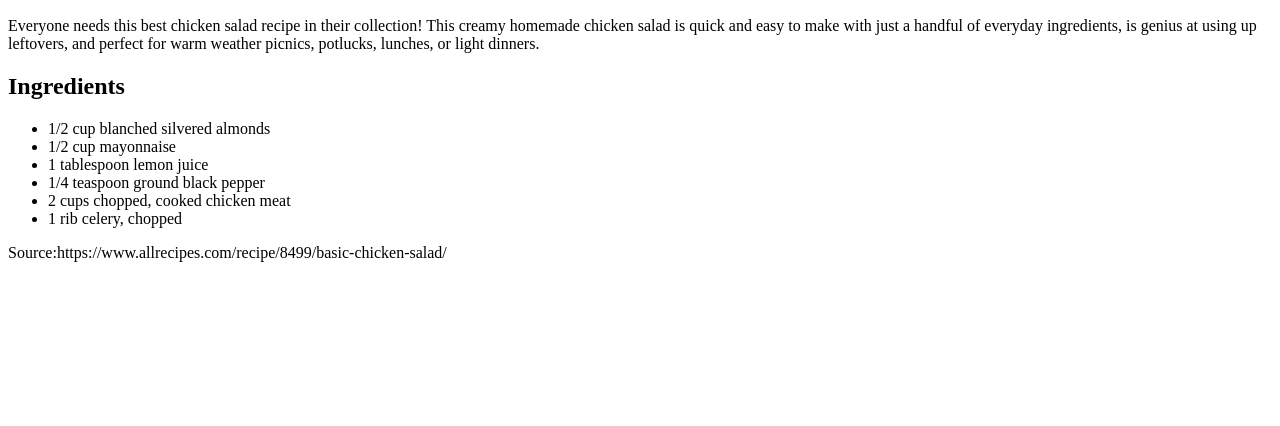
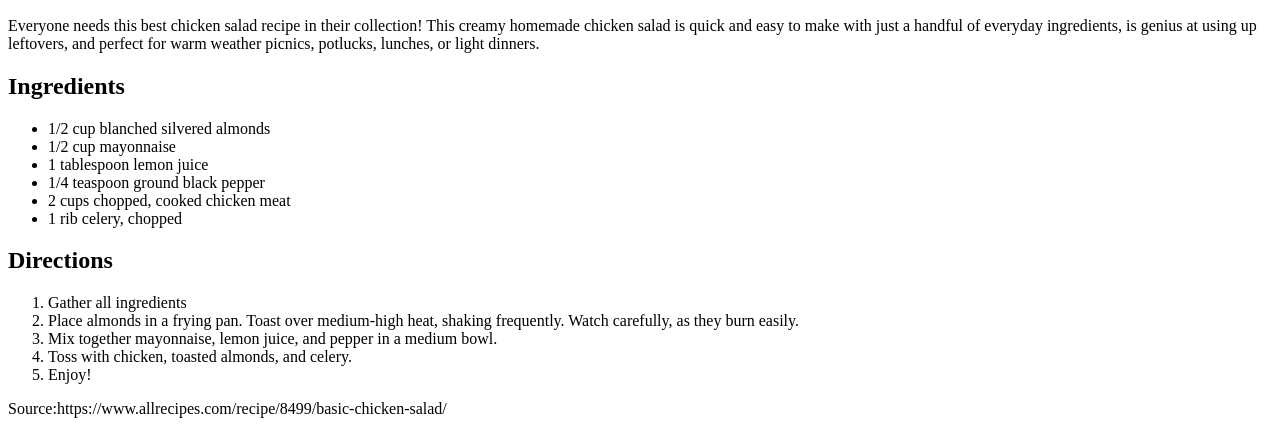
Before and after one commit to asappayani/odin-recipes, a plain HTML site: page recipes/best-chicken-salad.html in a window 1280 px wide. Shown: the part 460-886 px from the top of the page. Before the commit the page ends 800 px from the top, so only its background shows below. Drawn offline with Linux system fonts and the light colour scheme.

Commit message:
Add recipe directions

```diff
--- a/recipes/best-chicken-salad.html
+++ b/recipes/best-chicken-salad.html
@@ -31,6 +31,17 @@
             <li>1 rib celery, chopped</li>
         </ul>
 
+        <h2>Directions</h2>
+        <ol>
+            <li>Gather all ingredients</li>
+            <li>Place almonds in a frying pan. Toast over medium-high heat,
+                shaking frequently. Watch carefully, as they burn easily.</li>
+            <li>Mix together mayonnaise, lemon juice, and pepper in a medium
+                bowl.</li>
+            <li>Toss with chicken, toasted almonds, and celery.</li>
+            <li>Enjoy!</li>
+        </ol>
+
         <footer>
             Source:https://www.allrecipes.com/recipe/8499/basic-chicken-salad/
         </footer>
```
